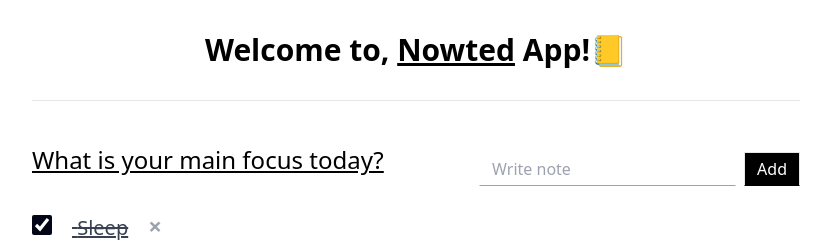
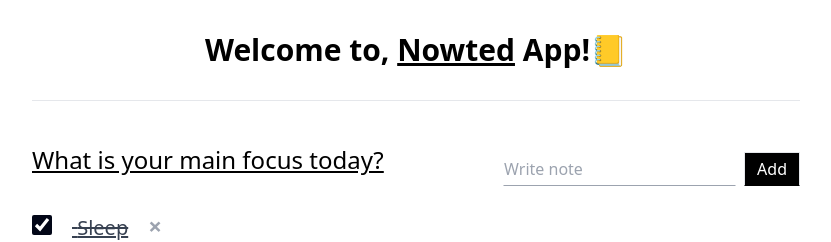
Before and after one commit to xsohe/nowted, a React (Vite) app: page / in a window 1280 px wide. Shown: the top 242 px of the page, without its empty margins (224-1055 px from the left). Built offline with nearby package versions, Linux system fonts and the light colour scheme.

Commit message:
modified padding input in form

```diff
--- a/src/components/Form.jsx
+++ b/src/components/Form.jsx
@@ -23,7 +23,7 @@
     <div className="flex relative justify-between sm:max-lg">
       <h1 className="text-xl md:text-2xl underline ">What is your main focus today?</h1>
       <form onSubmit={handleSubmit}>
-        <input type="text" placeholder="Write note" className="border border-b-gray-400 px-3 py-1 m-2 border-transparent outline-none" autoFocus value={name} onChange={(e) => setName(e.target.value)} />
+        <input type="text" placeholder="Write note" className="border border-b-gray-400  py-1 m-2 border-transparent outline-none" autoFocus value={name} onChange={(e) => setName(e.target.value)} />
         <button className=" border-b-black bg-black text-white px-3 py-1 border">Add</button>
       </form>
     </div>
```
